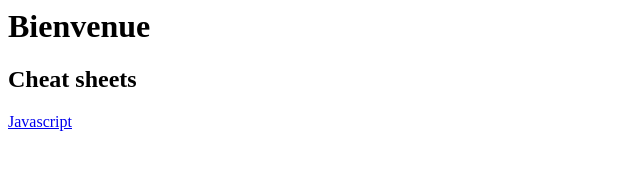
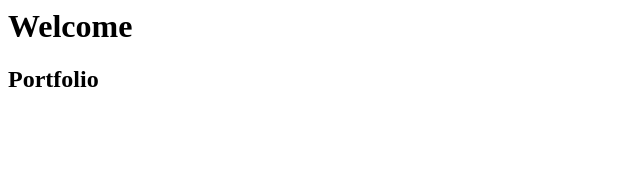
Before and after one commit to pierregambaud/pierregambaud.github.io, a plain HTML site: page index.html in a window 1280 px wide. Shown: the whole page, without its empty margins (0-640 px from the left). Drawn offline with Linux system fonts and the light colour scheme.

Commit message:
update index

```diff
--- a/index.html
+++ b/index.html
@@ -1,3 +1,2 @@
-<h1>Bienvenue</h1>
-<h2>Cheat sheets</h2>
-<a href="https://hackmd.io/6wwo-OpaTfSXmv5BQLbH7w" target="_blank">Javascript</a>
+<h1>Welcome</h1>
+<h2>Portfolio</h2>
```
